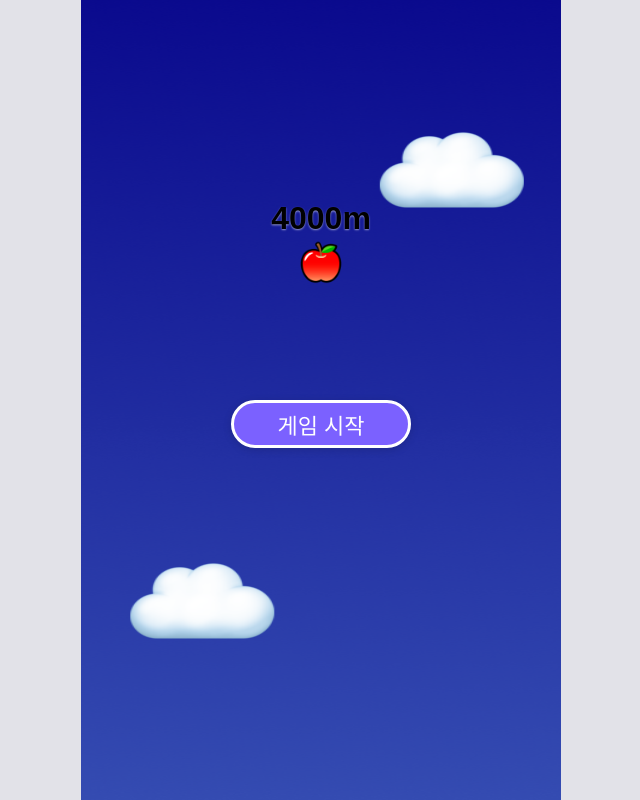
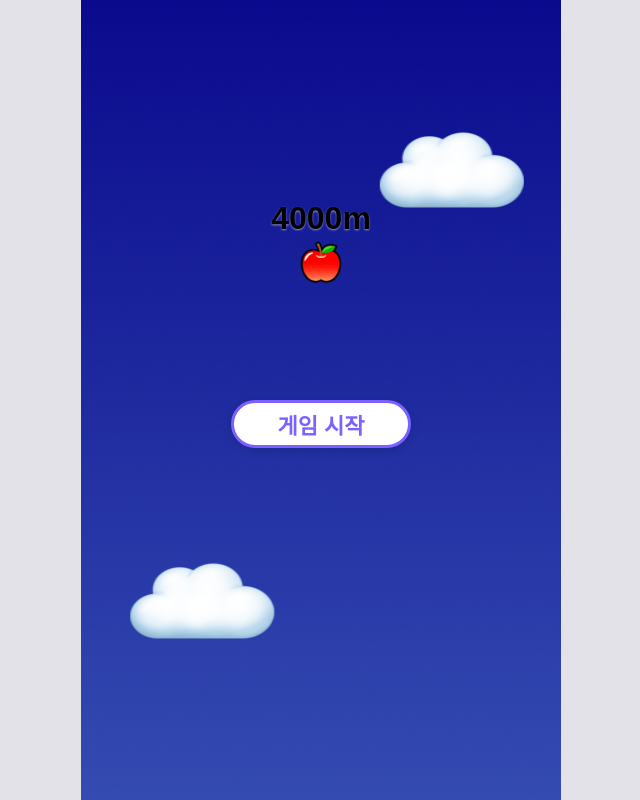
Before and after one commit to whdjh/Rapportlabs, a Next.js app: page / in a window 1280 px wide. Shown: the whole page, without its empty margins (319-959 px from the left). Built offline with nearby package versions, Linux system fonts and the light colour scheme.

Commit message:
feat: 메타태그 추가 및 타이틀 추가 및 색상 대비도 추가하여 성능제외 lighthouse 점수 상승

```diff
--- a/src/pages/_document.tsx
+++ b/src/pages/_document.tsx
@@ -2,8 +2,16 @@ import { Html, Head, Main, NextScript } from "next/document";
 
 export default function Document() {
   return (
-    <Html lang="en">
-      <Head />
+    <Html lang="ko">
+      <Head>
+        <title>라포랩스 인턴 과제 전형</title>
+        <meta charSet="utf-8" />
+        <meta name="viewport" content="width=device-width, initial-scale=1" />
+        <meta name="description" content="퀸잇 유저를 위한 모바일 사과 낙하 게임 과제" />
+        <meta name="theme-color" content="#7B61FF" />
+        <meta name="apple-mobile-web-app-capable" content="yes" />
+        <meta name="apple-mobile-web-app-status-bar-style" content="black-translucent" />
+      </Head>
       <body>
         <Main />
         <NextScript />
--- a/src/pages/index.tsx
+++ b/src/pages/index.tsx
@@ -245,11 +245,11 @@ export default function Home() {
               width: 180,
               height: 48,
               borderRadius: 24,
-              border: '3px solid #fff',
-              background: '#7B61FF',
-              color: '#fff',
+              border: '3px solid #7B61FF',
+              background: '#fff',
+              color: '#7B61FF',
               fontSize: 22,
-              fontWeight: 500,
+              fontWeight: 700,
               boxShadow: '0 2px 8px #0002',
               cursor: 'pointer',
               zIndex: 10,
```
